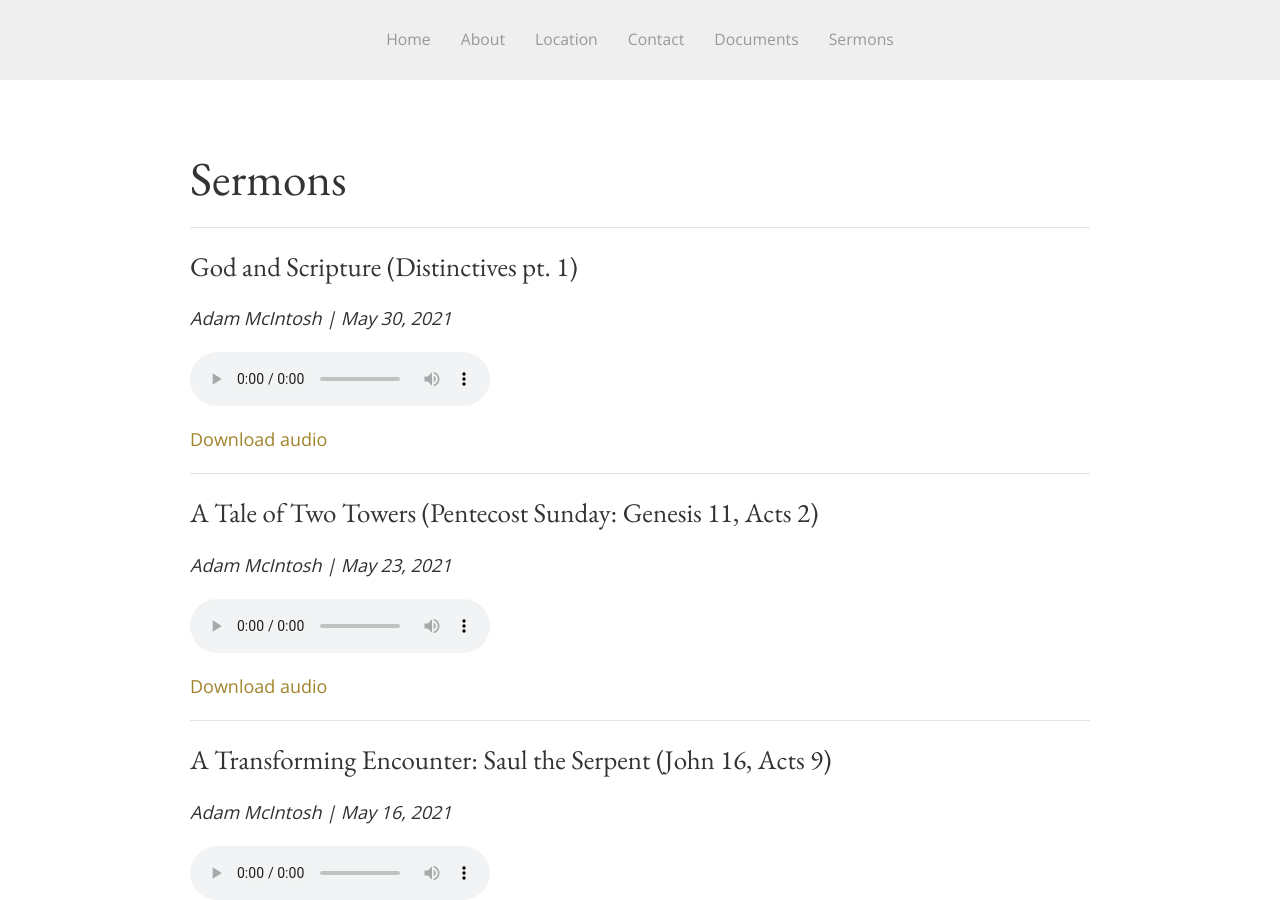
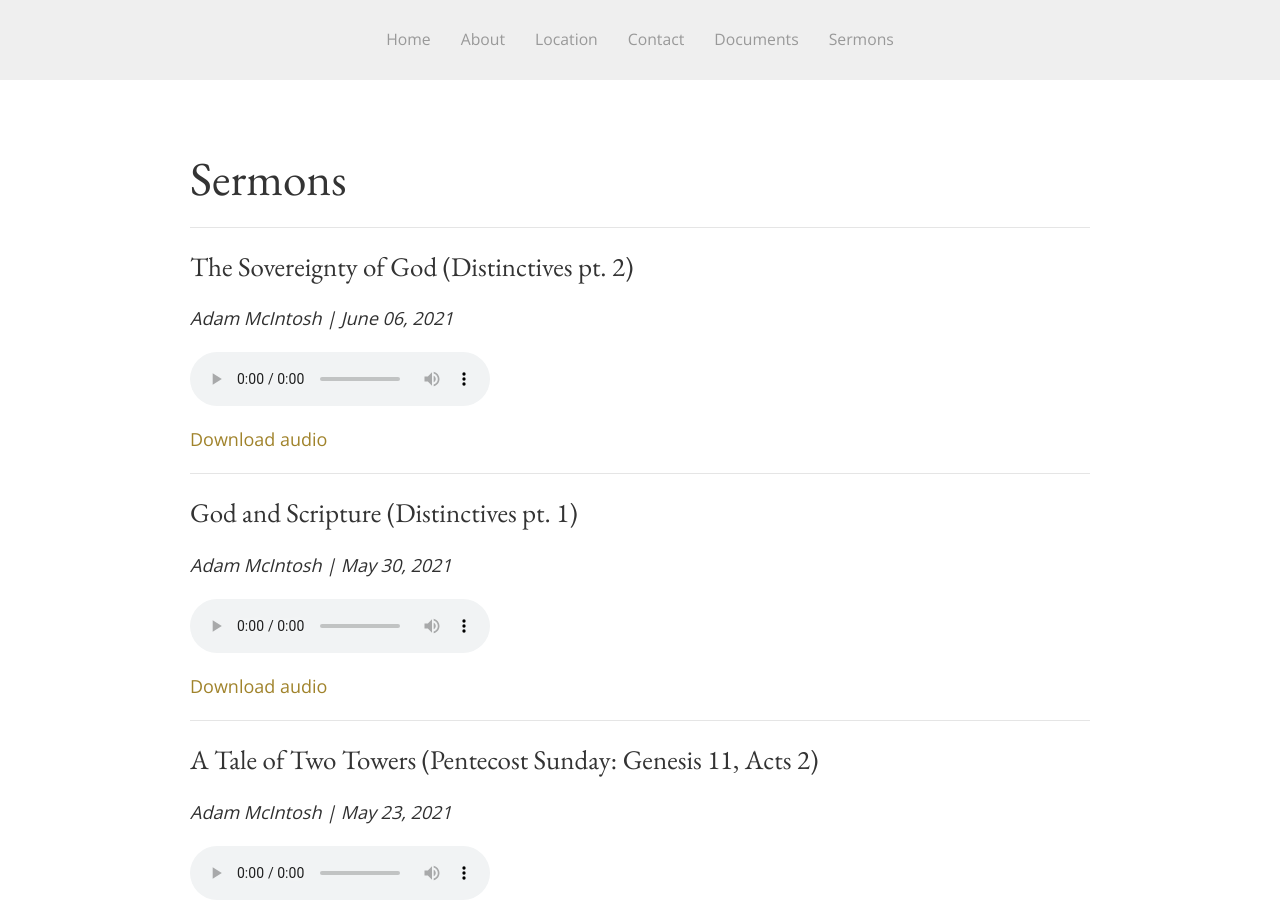
Before and after one commit to SaintDavidsChurch/website, a Jekyll site: the page built from sermons.html, in a window 1280 px wide and 900 px high. Built offline with Jekyll 4.4.1, drawn with Linux system fonts in a browser that asks for light colours; some of the changed text lies outside the part shown.

Commit message:
Updated by InferCMS

```diff
--- a/_data/sermons.yml
+++ b/_data/sermons.yml
@@ -1,7 +1,3 @@
-- title: Worship, Doubt, and Discipleship (Matthew 28:16-20, Trinity Sunday)
-  date: '2020-06-07'
-  preacher: Adam McIntosh
-  audio_file: https://saintdavids.church/assets/sermons/2020/June/Adam-McIntosh_June7-2020_Matt28.16-20_Trinity.mp3
 - title: Current Events & Civil Government (Gov't series, pt 1)
   date: '2020-06-14'
   preacher: Adam McIntosh
@@ -166,3 +162,7 @@
   date: '2021-05-30'
   preacher: Adam McIntosh
   audio_file: https://saintdavids.church/assets/sermons/2021/May/Adam-McIntosh_May30-2021_Distinctives1.mp3
+- title: The Sovereignty of God (Distinctives pt. 2)
+  date: '2021-06-06'
+  preacher: Adam McIntosh
+  audio_file: https://saintdavids.church/assets/sermons/2021/June/Adam-McIntosh_June6-2021_Distinctives2.mp3
```
